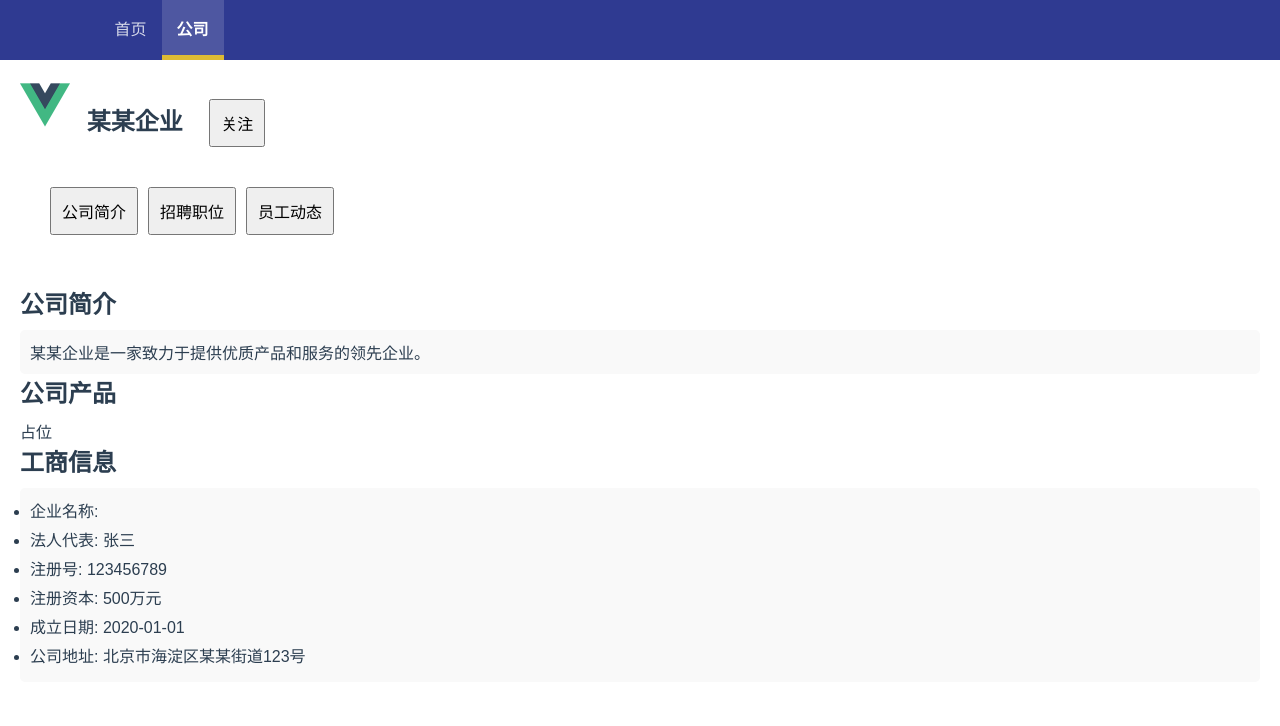
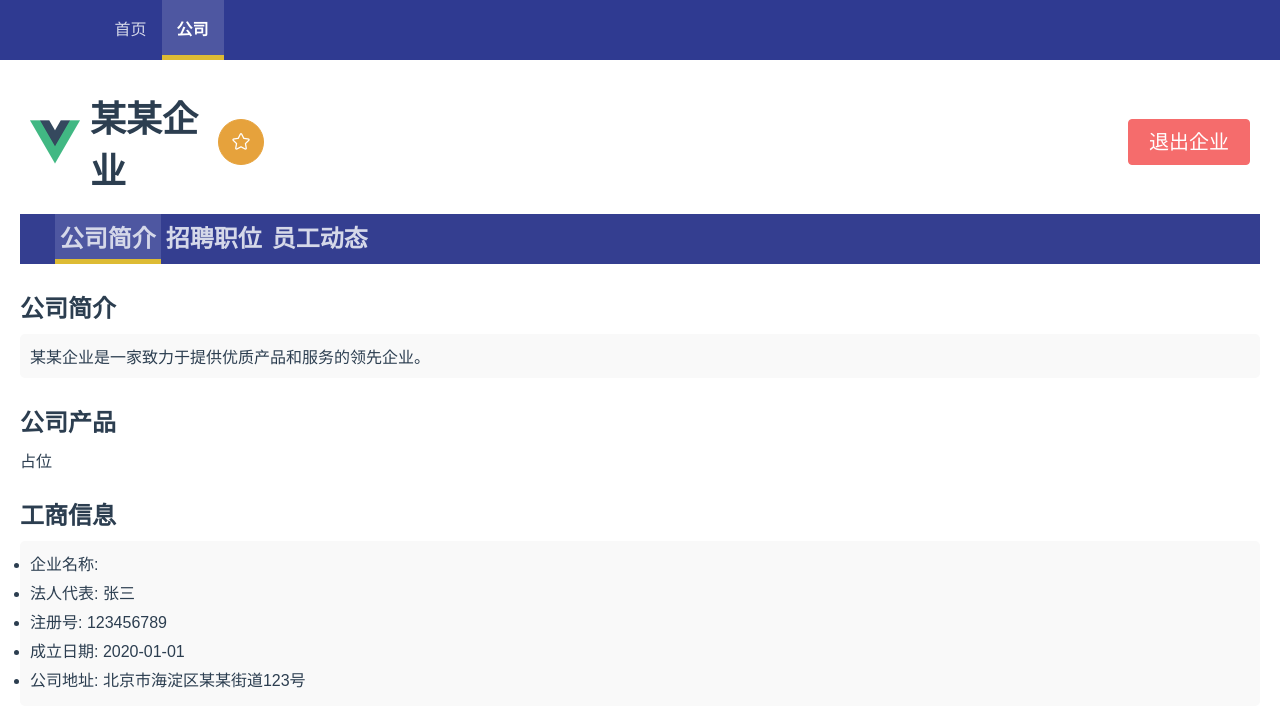
Before and after one commit to 2023-SE-13/24-SP-FrontEnd, a Vue app: page /company in a window 1280 px wide. Shown: the top 726 px of the page. Built offline with nearby package versions, Linux system fonts and the light colour scheme.

Commit message:
添加关注和退出企业的按钮

```diff
--- a/src/components/CompanyIntro.vue
+++ b/src/components/CompanyIntro.vue
@@ -4,14 +4,13 @@
     <p>{{ company.description }}</p>
 
     <h2>公司产品</h2>
-    占位<br>
+    占位
 
     <h2>工商信息</h2>
     <ul>
       <li>企业名称: </li>
       <li>法人代表: {{ company.businessInfo.legalRepresentative }}</li>
       <li>注册号: {{ company.businessInfo.registrationNumber }}</li>
-      <li>注册资本: {{ company.businessInfo.registeredCapital }}</li>
       <li>成立日期: {{ company.businessInfo.establishmentDate }}</li>
       <li>公司地址: {{ company.businessInfo.address }}</li>
     </ul>
@@ -39,7 +38,20 @@ export default {
 </script>
 
 <style scoped>
-p {
+h2 {
+  font-size: 1.5em;
+  margin-bottom: 10px;
+  margin-top: 2%;
+}
+
+p, ul {
+  background-color: #f9f9f9;
+  padding: 10px;
+  border-radius: 5px;
   text-align: left;
 }
+
+li {
+  margin-bottom: 5px;
+}
 </style>
--- a/src/components/CompanyJobs.vue
+++ b/src/components/CompanyJobs.vue
@@ -16,7 +16,15 @@ export default {
 </script>
 
 <style scoped>
-ul {
+h2 {
+  font-size: 1.5em;
+  margin-bottom: 10px;
+}
+
+p, ul {
+  background-color: #f9f9f9;
+  padding: 10px;
+  border-radius: 5px;
   text-align: left;
 }
 
--- a/src/views/Company.vue
+++ b/src/views/Company.vue
@@ -1,16 +1,31 @@
 <template>
   <div class="company">
     <header>
-      <div class="company-header"><img src="@/assets/logo.png" alt="公司logo" class="company-logo">
-        {{ companyName }}
-        <button @click="currentView = 'CompanyIntro'" class="company-btn">关注</button></div>
+      <div class="company-header">
+        <img src="@/assets/logo.png" alt="公司logo" class="company-logo">
+        <div class="company-name">{{ companyName }}</div>
+        <el-button type="warning" icon="el-icon-star-off" circle></el-button>
+        <div class="btn-quick">
+          <el-button type="danger">退出企业</el-button>
+        </div>
+      </div>
     </header>
-    <nav>
-      <button @click="currentView = 'CompanyIntro'">公司简介</button>
-      <button @click="currentView = 'CompanyJobs'">招聘职位</button>
-      <button @click="currentView = 'CompanyTaste'">员工动态</button>
-    </nav>
-    <component :is="currentView"></component>
+
+    <div class="nav">
+      <div class="nav-inner">
+        <div class="nav-item" :class="{ 'active': currentView === 'CompanyIntro' }" @click="currentView = 'CompanyIntro'">
+          公司简介
+        </div>
+        <div class="nav-item" :class="{ 'active': currentView === 'CompanyJobs' }" @click="currentView = 'CompanyJobs'">
+          招聘职位
+        </div>
+        <div class="nav-item" :class="{ 'active': currentView === 'CompanyTaste' }" @click="currentView = 'CompanyTaste'">
+          员工动态
+        </div>
+      </div>
+    </div>
+
+      <component :is="currentView"></component>
   </div>
 </template>
 
@@ -35,11 +50,25 @@ export default {
 };
 </script>
 
-<style>
+<style scoped>
+.btn-quick {
+  margin-left: 70%;
+}
+
+.el-button {
+  margin-left: 10px;
+  font-size: 20px;
+}
+
 .company {
   font-family: Arial, sans-serif;
   margin: 20px;
   text-align: left;
+}
+
+.company-name {
+  font-size: 1.5em;
+
 }
 
 .company-logo {
@@ -52,36 +81,80 @@ export default {
   font-size: 1.5em;
   margin-bottom: 10px;
   font-weight: bold;
-}
-
-.company-btn {
-  margin-left: 20px;
+  display: flex;
+  align-items: center; /* 垂直居中 */
+  padding: 10px;
 }
 
 nav {
   margin-bottom: 20px;
 }
 
-button {
-  margin-right: 10px;
-  padding: 10px;
-  font-size: 16px;
-  cursor: pointer;
+.nav {
+  font-size: 1.5em;
+  width: 100%;
+  background-color: rgba(44, 55, 140, 0.96);
+  height: 50px;
+  color: #d5d8e9;
+  font-weight: bold;
+  margin-bottom: 1%;
 }
 
-h2 {
-  font-size: 1.5em;
-  margin-bottom: 10px;
+.nav-inner {
+  width: 86%;
+  height: 100%;
+  position: relative;
+  left: 2%;
 }
 
-p, ul {
-  background-color: #f9f9f9;
-  padding: 10px;
-  border-radius: 5px;
-  text-align: left;
+.nav-inner .nav-item {
+  display: inline-block;
+  float: left;
+  height: 45px;
+  position: relative;
+  left: 10px;
+  padding-top: 5px;
+  padding-right: 5px;
+  padding-left: 5px;
 }
 
-li {
-  margin-bottom: 5px;
+.nav-inner .nav-item a {
+  display: inline-block;
+  color: #d5d8e9;
+  line-height: 60px;
+  text-decoration: none;
+  padding: 0 15px;
+}
+
+.nav-inner .nav-item:hover {
+  background-color: #4e57a1;
+}
+
+.nav-inner .nav-item:hover a {
+  color: #fff;
+}
+
+.nav-inner .nav-item::after {
+  content: '';
+  position: absolute;
+  bottom: 0;
+  left: 0;
+  width: 100%;
+  height: 5px;
+  background-color: #ddbb34;
+  opacity: 0;
+}
+
+.nav-inner .nav-item.active::after {
+  opacity: 1;
+}
+
+.nav-inner .nav-item.active {
+  background-color: #4e57a1;
+}
+
+.nav-inner .nav-item.active a {
+  font-weight: bold;
+  color: #fff;
 }
 </style>
```
